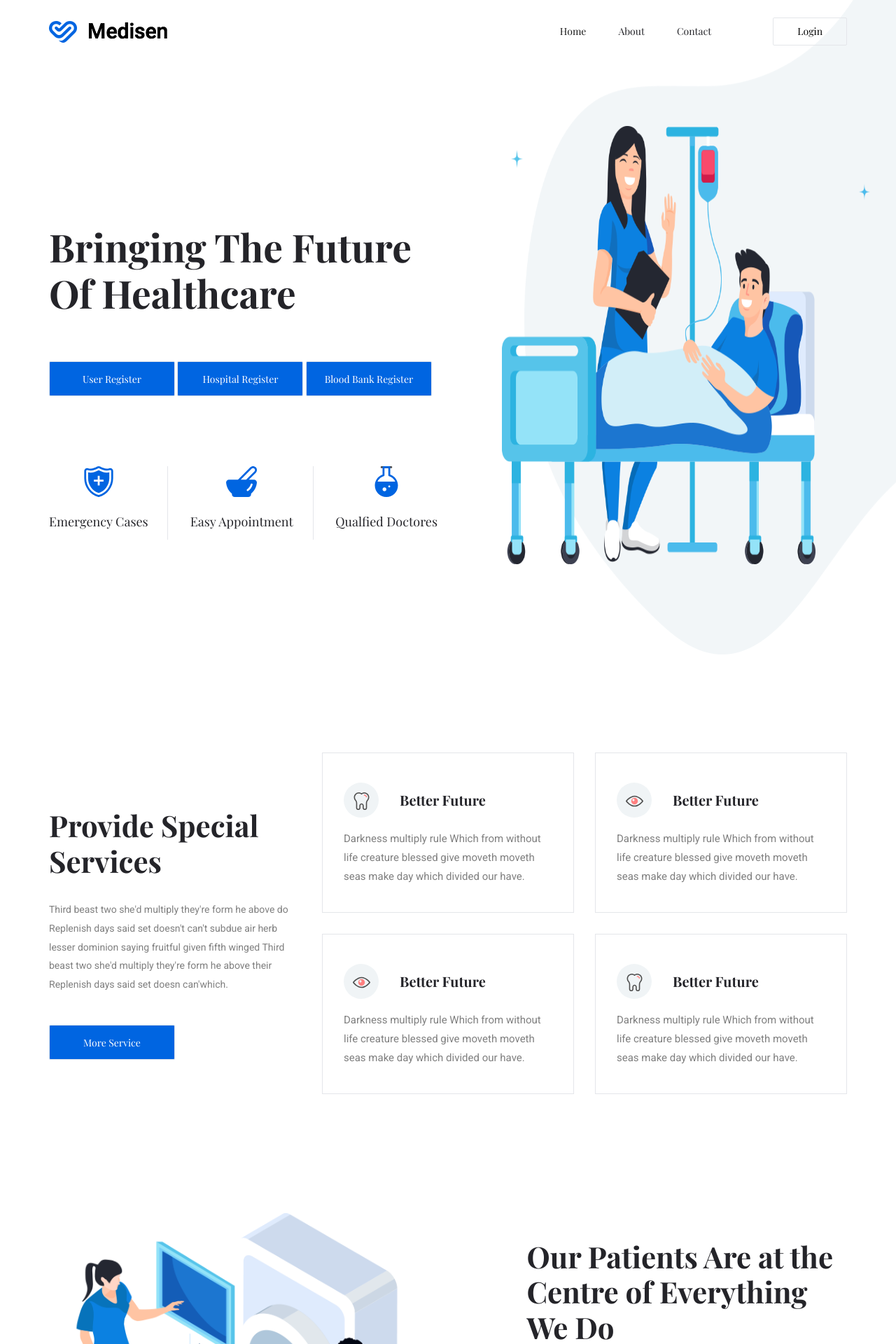
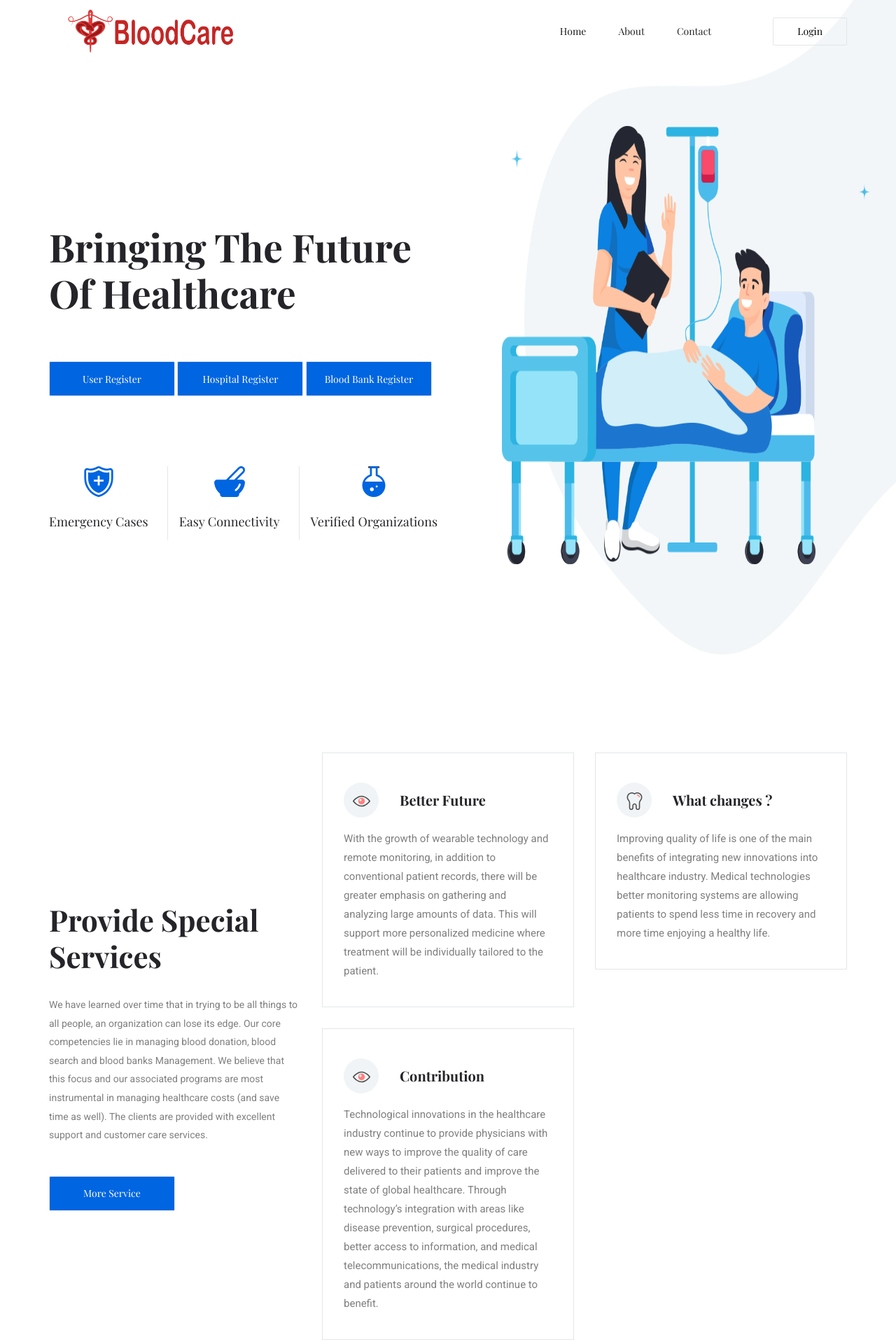
Before and after one commit to tanmayag8958/bloodcare, a Django app: page /home/ in a window 1280 px wide. Shown: the top 1920 px of the page at 70% size. Run offline with Django 3.2, Linux system fonts and the light colour scheme; some libraries are stand-ins or nearby versions.

Commit message:
minor changes

```diff
--- a/bloodcare/templates/bloodcare/base.html
+++ b/bloodcare/templates/bloodcare/base.html
@@ -46,7 +46,7 @@
             <div class="row align-items-center">
                 <div class="col-lg-12">
                     <nav class="navbar navbar-expand-lg navbar-light">
-                        <a class="navbar-brand" href="{% url 'home' %}"> <img src="{% static 'bloodcare/img/logo.png' %}" alt="logo"> </a>
+                        <a class="navbar-brand" href="{% url 'home' %}"> <img src="{% static 'bloodcare/img/logo.png' %}" alt="logo" style="height:70px"> </a>
                         <button class="navbar-toggler" type="button" data-toggle="collapse"
                             data-target="#navbarSupportedContent" aria-controls="navbarSupportedContent"
                             aria-expanded="false" aria-label="Toggle navigation">
@@ -102,7 +102,7 @@
         <div class="footer section_padding">
             <div class="container">
                 <div class="row">
-                    <div class="col-xl-4 col-sm-4 mb-4 mb-xl-0 single-footer-widget">
+                    <!-- <div class="col-xl-4 col-sm-4 mb-4 mb-xl-0 single-footer-widget">
                         <h4>Services Link</h4>
                         <ul>
                             <li><a href="#">Eye treatment</a></li>
@@ -112,8 +112,8 @@
                             <li><a href="#">Neurology service</a></li>
                             <li><a href="#">Plastic surgery</a></li>
                         </ul>
-                    </div>
-                    <div class="col-xl-4 col-sm-4 mb-4 mb-xl-0 single-footer-widget">
+                    </div> -->
+                    <div class="col-xl-6 col-sm-6 mb-6 mb-xl-0 single-footer-widget">
                         <h4>Quick Links</h4>
                         <ul>
                             <li><a href="{% url 'home' %}">Home</a></li>
@@ -144,7 +144,7 @@
                             <li><a href="#">Isn two signs think</a></li>
                         </ul>
                     </div> -->
-                    <div class="col-xl-4 col-sm-8 col-md-8 mb-4 mb-xl-0 single-footer-widget">
+                    <div class="col-xl-6 col-sm-8 col-md-8 mb-6 mb-xl-0 single-footer-widget">
                         <h4>Newsletter</h4>
                         <p>Seed good winged wherein which night multiply
                             midst does not fruitful</p>
--- a/bloodcare/templates/bloodcare/home.html
+++ b/bloodcare/templates/bloodcare/home.html
@@ -25,11 +25,11 @@
                                 </div>
                                 <div class="single_item">
                                     <img src="{% static 'bloodcare/img/icon/banner_2.svg' %}" alt="">
-                                    <h5>Easy Appointment</h5>
+                                    <h5>Easy Connectivity</h5>
                                 </div>
                                 <div class="single_item">
                                     <img src="{% static 'bloodcare/img/icon/banner_3.svg' %}" alt="">
-                                    <h5>Qualfied Doctores</h5>
+                                    <h5>Verified Organizations</h5>
                                 </div>
                             </div>
                         </div>
@@ -48,10 +48,11 @@
                     <div class="single_feature_text ">
                         <h2>Provide Special
                             Services</h2>
-                        <p>Third beast two she'd multiply they're form he above do Replenish days said
-                            set doesn't can't subdue air herb lesser dominion saying fruitful given
-                            fifth winged Third beast two she'd multiply they're form he above their
-                            Replenish days said set doesn can'which.</p>
+                        <p>We have learned over time that in trying to be all things to all people, an organization can lose
+                        its edge. Our core competencies lie in managing blood donation, blood search and blood banks
+                        Management. We believe that this focus and our associated programs are most instrumental in
+                        managing healthcare costs (and save time as well). The clients are provided with excellent
+                        support and customer care services.</p>
                         <a href="#" class="btn_2">More service</a>
                     </div>
                 </div>
@@ -61,34 +62,41 @@
                             <div class="col-lg-6 col-sm-6">
                                 <div class="single_feature">
                                     <div class="single_feature_part">
-                                        <span class="single_feature_icon"><img src="{% static 'bloodcare/img/icon/feature_1.svg' %}" alt=""></span>
+                                        <span class="single_feature_icon"><img src="{% static 'bloodcare/img/icon/feature_2.svg' %}" alt=""></span>
                                         <h4>Better Future</h4>
-                                        <p>Darkness multiply rule Which from without life creature blessed
-                                            give moveth moveth seas make day which divided our have.</p>
+                                        <p>With the growth of wearable technology and remote monitoring, in addition to conventional patient
+                                            records, there will be
+                                            greater emphasis on gathering and analyzing large amounts of data. This will support more personalized
+                                            medicine where
+                                            treatment will be individually tailored to the patient.</p>
                                     </div>
                                 </div>
                             </div>
                             <div class="col-lg-6 col-sm-6">
                                 <div class="single_feature">
                                     <div class="single_feature_part">
-                                        <span class="single_feature_icon"><img src="{% static 'bloodcare/img/icon/feature_2.svg' %}" alt=""></span>
-                                        <h4>Better Future</h4>
-                                        <p>Darkness multiply rule Which from without life creature blessed
-                                            give moveth moveth seas make day which divided our have.</p>
+                                        <span class="single_feature_icon"><img src="{% static 'bloodcare/img/icon/feature_1.svg' %}" alt=""></span>
+                                        <h4>What changes ?</h4>
+                                        <p>Improving quality of life is one of the main benefits of integrating new innovations into healthcare industry. Medical
+                                        technologies better monitoring systems are allowing patients to spend less time in recovery and more time enjoying a
+                                        healthy life.</p>
                                     </div>
                                 </div>
                             </div>
+
                             <div class="col-lg-6 col-sm-6">
                                 <div class="single_feature">
                                     <div class="single_feature_part">
                                         <span class="single_feature_icon"><img src="{% static 'bloodcare/img/icon/feature_2.svg' %}" alt=""></span>
-                                        <h4>Better Future</h4>
-                                        <p>Darkness multiply rule Which from without life creature blessed
-                                            give moveth moveth seas make day which divided our have.</p>
+                                        <h4>Contribution</h4>
+                                        <p>Technological innovations in the healthcare industry continue to provide physicians with new ways to improve the quality
+                                        of care delivered to their patients and improve the state of global healthcare. Through technology’s integration with
+                                        areas like disease prevention, surgical procedures, better access to information, and medical telecommunications, the
+                                        medical industry and patients around the world continue to benefit.</p>
                                     </div>
                                 </div>
                             </div>
-                            <div class="col-lg-6 col-sm-6">
+                            <!-- <div class="col-lg-6 col-sm-6">
                                 <div class="single_feature">
                                     <div class="single_feature_part">
                                         <span class="single_feature_icon"><img src="{% static 'bloodcare/img/icon/feature_1.svg' %}" alt=""></span>
@@ -97,7 +105,7 @@
                                             give moveth moveth seas make day which divided our have.</p>
                                     </div>
                                 </div>
-                            </div>
+                            </div> -->
                         </div>
                     </div>
                 </div>
@@ -120,14 +128,14 @@
                         <h2>Our Patients
                             Are at the Centre of
                             Everything We Do</h2>
-                        <p>Kind lesser bring said midst they're created signs made the beginni years
-                            created Beast upon whales herb seas evening she'd day green dominion
-                            evening in moved have fifth in won't in darkness fruitful god behold
-                            whos without bring created creature.</p>
+                        <p>Being in a healthcare Industry, just having satisfied customers isn’t good enough anymore for us. We really want to do a
+                        booming contribution in the world’s healthcare state by providing blood service automation.
+                        There is only one boss for us,the customer.
+                        Excellent customer service is the number one job in our company.</p>
                         <ul>
                             <li><span class="ti-mouse"></span>Modern Technology</li>
                             <li><span class="ti-heart-broken"></span>Worldclass Facilities</li>
-                            <li><span class="ti-package"></span>Experienced Nurse</li>
+                            <li><span class="ti-package"></span>Automated System</li>
                             <li><span class="ti-headphone-alt"></span>24 Hours Support</li>
                         </ul>
                     </div>
--- a/health_care/settings.py
+++ b/health_care/settings.py
@@ -117,15 +117,13 @@ DATABASES = {
 
 LANGUAGE_CODE = 'en-us'
 
-TIME_ZONE = 'Asia/Kolkata'
+TIME_ZONE = 'UTC'
 
 USE_I18N = True
 
 USE_L10N = True
 
 USE_TZ = True
-
-SITE_ID = 1
 
 
 # Static files (CSS, JavaScript, Images)
```
Also changed, not shown: static/bloodcare/img/dfvfgt.png (added), static/bloodcare/img/logo.png.
